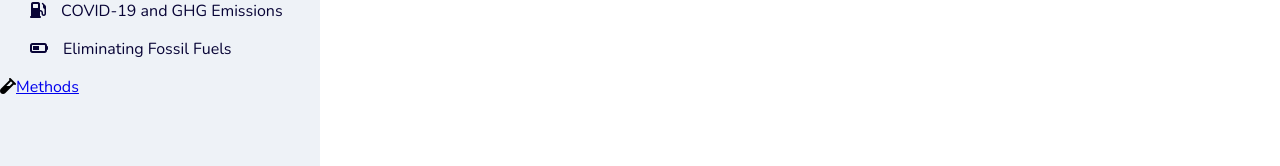
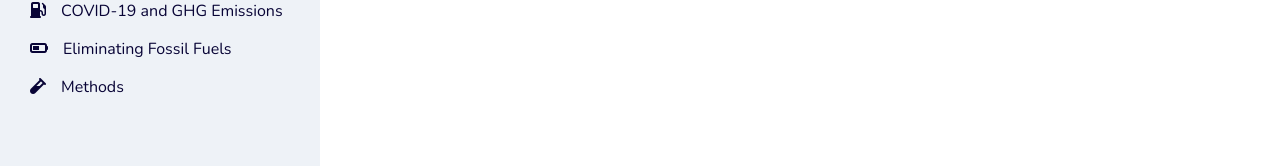
Before and after one commit to Krakhra/data_dashboard, a React (Create React App) app: page / in a window 1280 px wide. Shown: the part 204-370 px from the top of the page. Built offline with nearby package versions, Linux system fonts and the light colour scheme.

Commit message:
fixed side panel link for methods

```diff
--- a/src/components/sidePanel/SidePanel.js
+++ b/src/components/sidePanel/SidePanel.js
@@ -56,11 +56,15 @@ const SidePanel = () => (
           Eliminating Fossil Fuels
         </NavLink>
       </p>
-      <p className="navLinkSpacing">
+      <p className="nav-link-spacing">
         <i className="fas fa-vial"></i>
-        <a className="navLinkStyle" href="/methods">
+        <NavLink
+          className="nav-link-style"
+          to="/methods"
+          activeClassName="nav-link-style-selected"
+        >
           Methods
-        </a>
+        </NavLink>
       </p>
     </div>
   </div>
```
